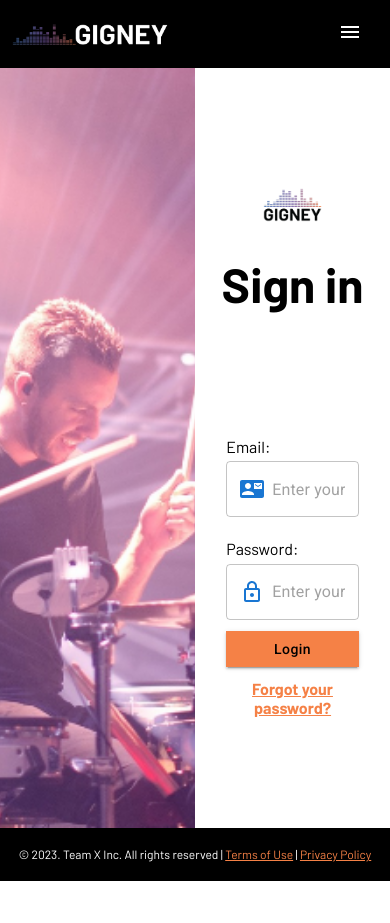
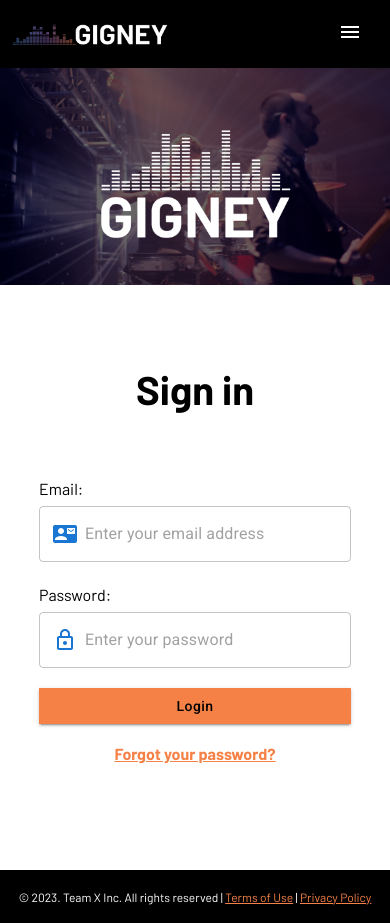
Before and after one commit to GRDE3024-DIG33-DigEx-Major-Project-2/frontendA3, a React (Create React App) app: page /login in a window 390 px wide. Before the commit the page ends 881 px from the top, so only its background shows below. Built offline with nearby package versions, Linux system fonts and the light colour scheme.

Commit message:
login responsiveness

```diff
--- a/src/components/user/Login.js
+++ b/src/components/user/Login.js
@@ -1,6 +1,6 @@
 import { FormControl, TextField, InputAdornment, Button } from "@mui/material";
 import ContactMailIcon from "@mui/icons-material/ContactMail";
-import LockOutlinedIcon from '@mui/icons-material/LockOutlined';
+import LockOutlinedIcon from "@mui/icons-material/LockOutlined";
 import LoginIcon from "@mui/icons-material/Login";
 import { useState } from "react";
 import { useNavigate, Link } from "react-router-dom";
@@ -90,10 +90,20 @@ const Login = ({ setIsLoggedIn, setUser }) => {
           alt="Band playing music"
           className="left-img"
         ></img>
+        <div className="mobile-login-logo">
+          <img
+            src="./gigney_logo_white_square_no_bg_web.png"
+            alt="live concert"
+            className="login-logo-img"
+          />
+        </div>
       </div>
       <div className="right">
         <div className="login-logo">
-          <img src="../gigney_logo_black_square_no_bg_web.png" alt="gigney logo" />
+          <img
+            src="../gigney_logo_black_square_no_bg_web.png"
+            alt="gigney logo"
+          />
           <h1>Sign in</h1>
         </div>
         <form onSubmit={loginHandler}>
--- a/src/components/user/Signup.js
+++ b/src/components/user/Signup.js
@@ -80,11 +80,11 @@ function SignUp() {
         <div className="signup-right">
         {" "}
           <img src="Gigney-signup-img.png" alt="live concert" id="signup-right-img" />{" "}
-          <div id="mobile-signup-logo">
+          <div className="mobile-signup-logo">
             <img
               src="./gigney_logo_white_square_no_bg_web.png"
               alt="live concert"
-              id="signup-logo-img"
+              className="signup-logo-img"
             />
           </div>
         </div>
--- a/src/static/style.css
+++ b/src/static/style.css
@@ -205,10 +205,6 @@ a {
   height: 100%;
 }
 
-.left {
-  background-color: #4d7bbe;
-}
-
 .right {
   display: flex;
   flex-direction: column;
@@ -216,7 +212,7 @@ a {
   align-items: center;
   width: 50%;
   height: 100%;
-  gap: 10%;
+  gap: 5%;
 }
 .right .login-logo {
   width: 100%;
@@ -248,8 +244,8 @@ a {
 }
 
 .left-img {
-  height: 100%;
-  max-width: 100%;
+  max-height: 100%;
+  width: 100%;
   object-fit: cover;
 }
 
@@ -365,7 +361,7 @@ a {
   color: #ffffff;
 }
 
-#mobile-signup-logo {
+.mobile-signup-logo, .mobile-login-logo {
   display: none;
 }
 
@@ -1105,18 +1101,58 @@ div.lineup {
     width: 100%;
     height: 3em;
   }
-  #mobile-signup-logo {
+  .mobile-signup-logo, .mobile-login-logo {
     display: block;
     position: absolute;
     width: 50%;
     top: 15%;
     left: 25%;
   }
-  #mobile-signup-logo #signup-logo-img {
+  .mobile-signup-logo .signup-logo-img, .mobile-signup-logo .login-logo-img, .mobile-login-logo .signup-logo-img, .mobile-login-logo .login-logo-img {
     object-fit: cover;
     max-width: 100%;
     max-height: 100%;
     filter: brightness(0) invert(1);
+  }
+  /* LOGIN */
+  .login-page {
+    display: flex;
+    flex-direction: column;
+    justify-content: center;
+    align-items: center;
+    gap: 0;
+    width: 100vw;
+    max-height: 110vw;
+    height: 95vh;
+    min-height: 95vh;
+  }
+  .left,
+  .right {
+    width: 100%;
+  }
+  .left {
+    height: 40%;
+  }
+  .right {
+    height: 60%;
+  }
+  .right .login-logo img {
+    display: none;
+  }
+  .right .login-logo h1 {
+    font-size: 2.5em;
+  }
+  .left-img {
+    filter: brightness(40%);
+  }
+  .login-form {
+    display: flex;
+    flex-direction: column;
+    justify-content: left;
+    align-items: left;
+    gap: 2%;
+    height: 45vh;
+    width: 80vw;
   }
 }
 /* Phone */
@@ -1155,7 +1191,7 @@ div.lineup {
     text-align: center;
     color: #ffffff;
   }
-  #mobile-signup-logo {
+  .mobile-signup-logo {
     width: 60%;
     top: 20%;
     left: 20%;
@@ -1212,6 +1248,12 @@ div.lineup {
   }
   .l-o-2 {
     display: initial;
+  }
+  .right {
+    padding: 4% 0;
+  }
+  .right h1 {
+    margin-top: -10%;
   }
 }
 /* Small Phone */
--- a/src/static/style.scss
+++ b/src/static/style.scss
@@ -226,15 +226,11 @@ a {
   height: 100%;
 }
 
-.left {
-  background-color: $lightblue;
-}
-
 .right {
   @include flex-column(center, center);
   width: 50%;
   height: 100%;
-  gap: 10%;
+  gap: 5%;
   .login-logo {
     width: 100%;
     @include flex-column(start, center);
@@ -262,8 +258,8 @@ a {
 }
 
 .left-img {
-  height: 100%;
-  max-width: 100%;
+  max-height: 100%;
+  width: 100%;
   object-fit: cover;
 }
 
@@ -350,7 +346,7 @@ a {
   }
 }
 
-.l-o-2{
+.l-o-2 {
   display: none;
 }
 
@@ -372,7 +368,7 @@ a {
   color: $white;
 }
 
-#mobile-signup-logo {
+.mobile-signup-logo, .mobile-login-logo {
   display: none;
 }
 
@@ -816,8 +812,6 @@ div.lineup {
   padding: 15px 0 5px 0;
 }
 
-
-
 /* HOMEPAGE */
 .home-section {
   padding-bottom: 30px;
@@ -1122,19 +1116,62 @@ div.lineup {
     height: 3em;
   }
 
-  #mobile-signup-logo {
+  .mobile-signup-logo, .mobile-login-logo {
     display: block;
     position: absolute;
     width: 50%;
     top: 15%;
     left: 25%;
 
-    #signup-logo-img {
+    .signup-logo-img, .login-logo-img {
       object-fit: cover;
       max-width: 100%;
       max-height: 100%;
       filter: brightness(0) invert(1);
     }
+  }
+
+  /* LOGIN */
+  .login-page {
+    @include flex-column(center, center);
+    gap: 0;
+    width: 100vw;
+    max-height: 110vw;
+    height: 95vh;
+    min-height: 95vh;
+  }
+
+  .left,
+  .right {
+    width: 100%;
+  }
+
+  .left{
+    height: 40%;
+  }
+
+  .right{
+    height: 60%;
+    .login-logo {
+      img {
+        display: none;
+      }
+
+      h1 {
+        font-size: 2.5em;
+      }
+    }
+  }
+
+  .left-img {
+    filter: brightness(40%);
+  }
+
+  .login-form {
+    @include flex-column(left, left);
+    gap: 2%;
+    height: 45vh;
+    width: 80vw;
   }
 }
 
@@ -1182,13 +1219,13 @@ div.lineup {
   }
 
   //SIGNUP
-  #mobile-signup-logo {
+  .mobile-signup-logo {
     width: 60%;
     top: 20%;
     left: 20%;
   }
 
-  .signup-left{
+  .signup-left {
     gap: 3%;
     padding: 0;
     h1 {
@@ -1242,14 +1279,20 @@ div.lineup {
     }
   }
 
-  .l-o-1{
+  .l-o-1 {
     display: none;
   }
 
-  .l-o-2{
+  .l-o-2 {
     display: initial;
   }
 
+  .right{
+    padding: 4% 0;
+    h1{
+      margin-top: -10%;
+    }
+  }
 }
 
 /* Small Phone */
@@ -1269,17 +1312,17 @@ div.lineup {
   .Event .event-card-icon {
     padding: 0.5%; /* Decrease the padding on small screens */
     float: right;
-    margin-right:0em;
+    margin-right: 0em;
     position: absolute;
   }
-  .Event .bookmark{
+  .Event .bookmark {
     top: -1.7rem; /* Reset the top value to let them follow the natural flow */
     right: 0.5em;
     position: relative; /* Change position to relative for natural flow positioning */
     margin-top: 10px; /* Add a margin to create spacing between elements */
   }
 
-  .Event .share{
+  .Event .share {
     top: -1.7rem; /* Reset the top value to let them follow the natural flow */
     right: 6em;
     position: relative; /* Change position to relative for natural flow positioning */
@@ -1324,14 +1367,14 @@ div.lineup {
     float: right;
     position: absolute;
   }
-   .bookmark {
+  .bookmark {
     top: -1.7rem; /* Reset the top value to let them follow the natural flow */
     right: 1em;
     position: relative; /* Change position to relative for natural flow positioning */
     margin-top: 10px; /* Add a margin to create spacing between elements */
     display: inline-flex;
   }
-   .share {
+  .share {
     top: -1.7rem; /* Reset the top value to let them follow the natural flow */
     right: 5em;
     position: relative; /* Change position to relative for natural flow positioning */
```
Also changed, not shown: 1 other file (tests, documents, lock files or other folders).
